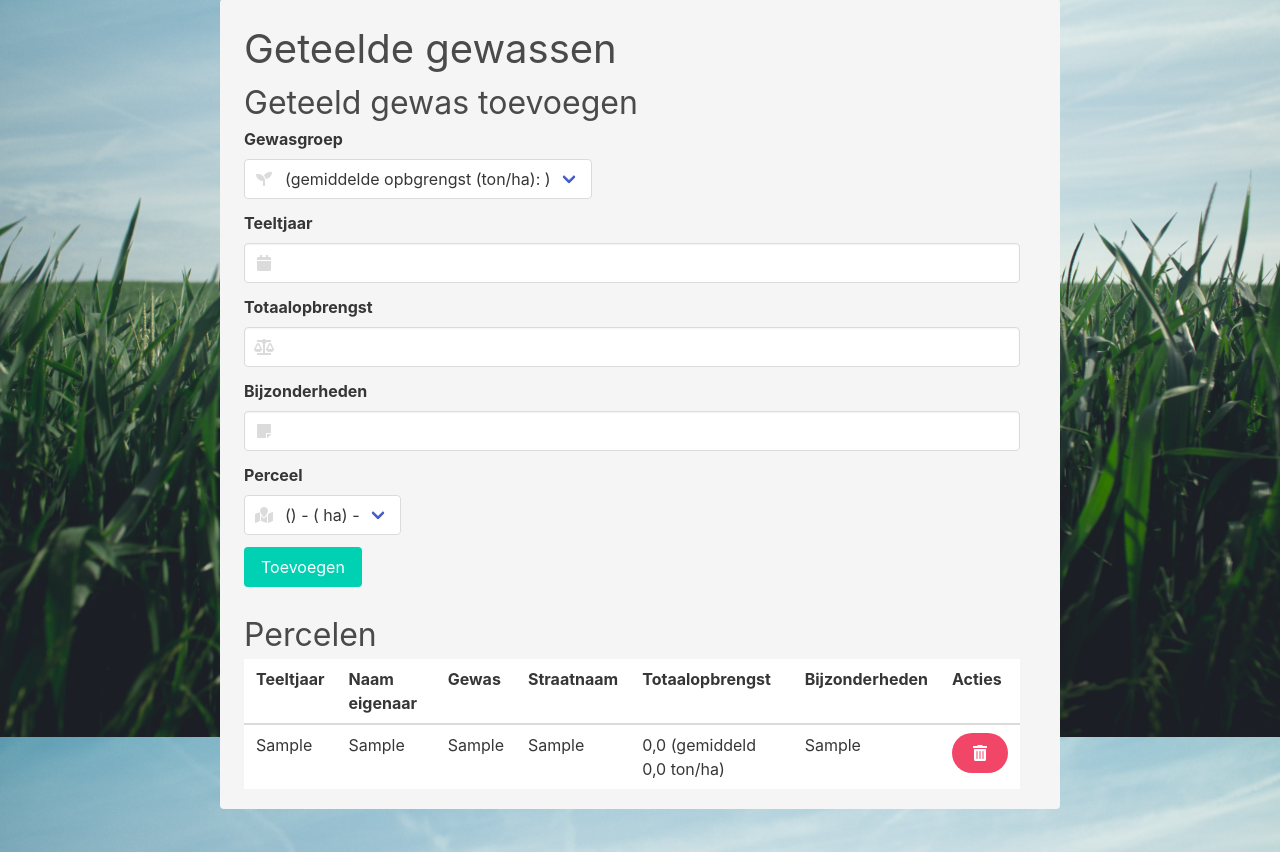
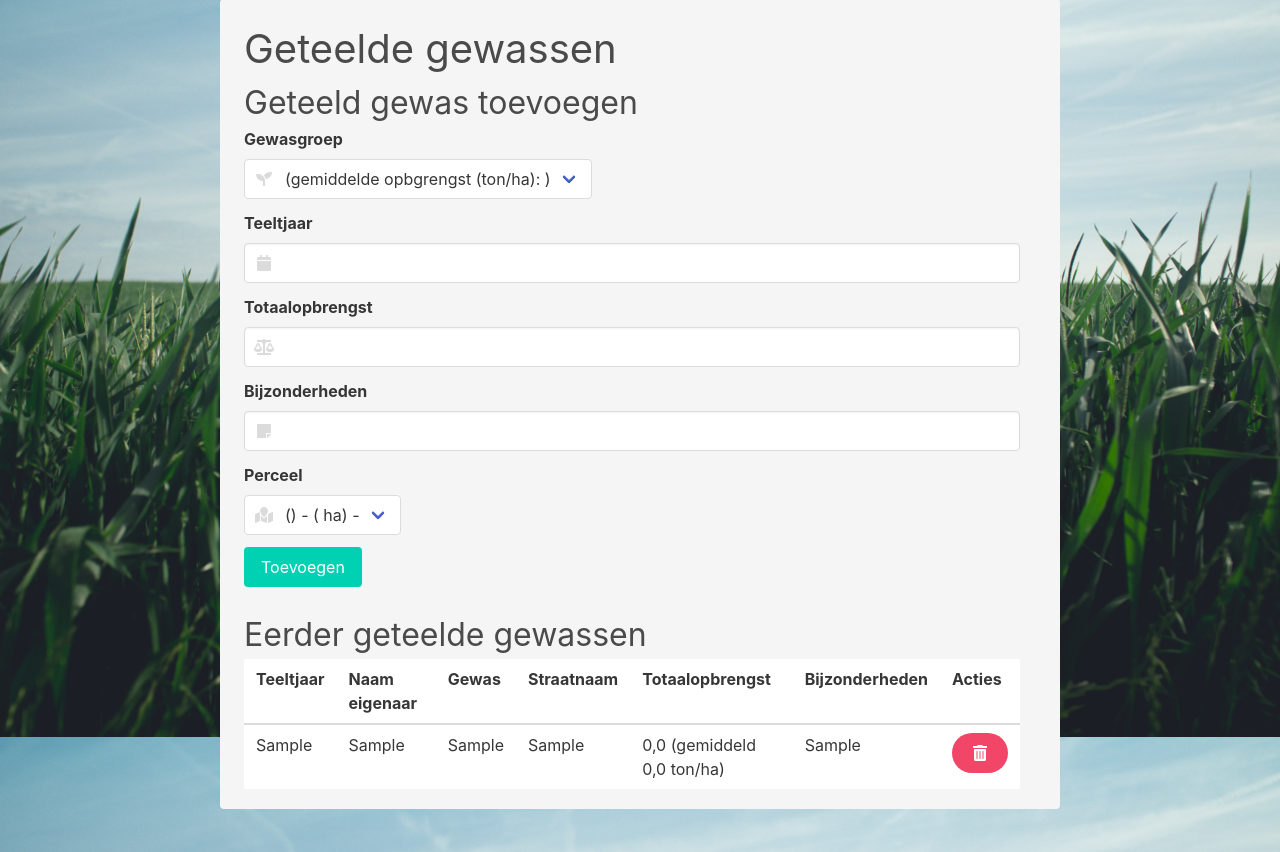
Before and after one commit to agriland/agriland, a PHP site: page /geteeldgewas.php in a window 1280 px wide. Shown: the part 113-965 px from the top of the page. Run offline with PHP 8.4, Linux system fonts and the light colour scheme; tables that the repository leaves empty or names only in its code hold one stand-in row (values such as "Sample post"); data that the repository does not hold is empty; a stand-in replaces the project's code that opens the database connection.

Commit message:
tabel onder teelt.php voorzien van de juiste naamgeving

```diff
--- a/src/geteeldgewas.php
+++ b/src/geteeldgewas.php
@@ -143,7 +143,7 @@ if (
             </form>
             <br />
 
-            <h2 class="is-size-3">Percelen</h2>
+            <h2 class="is-size-3">Eerder geteelde gewassen</h2>
             <div class="table-container">
                 <table class="table is-striped is-hoverable is-fullwidth">
                     <thead>
```
